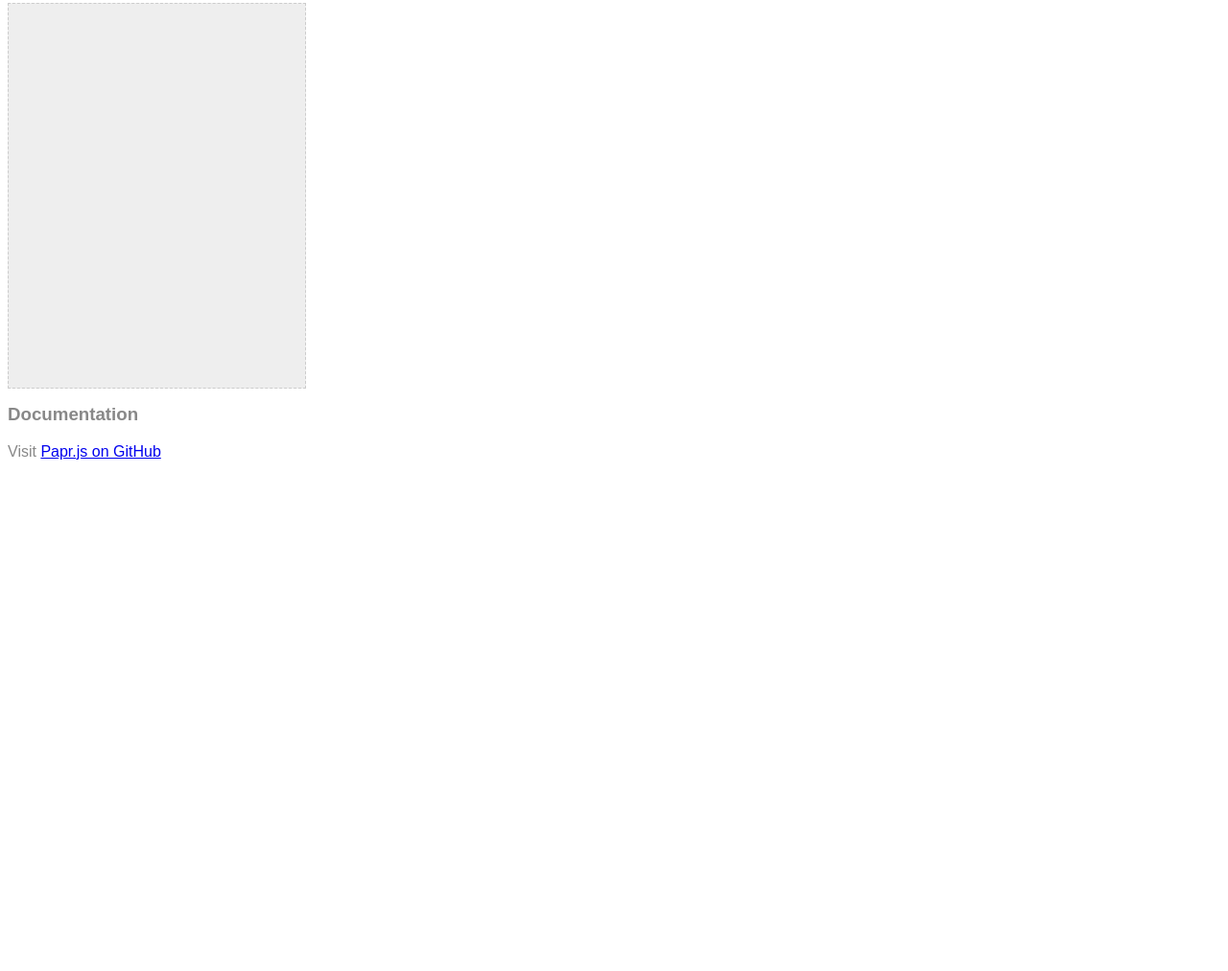
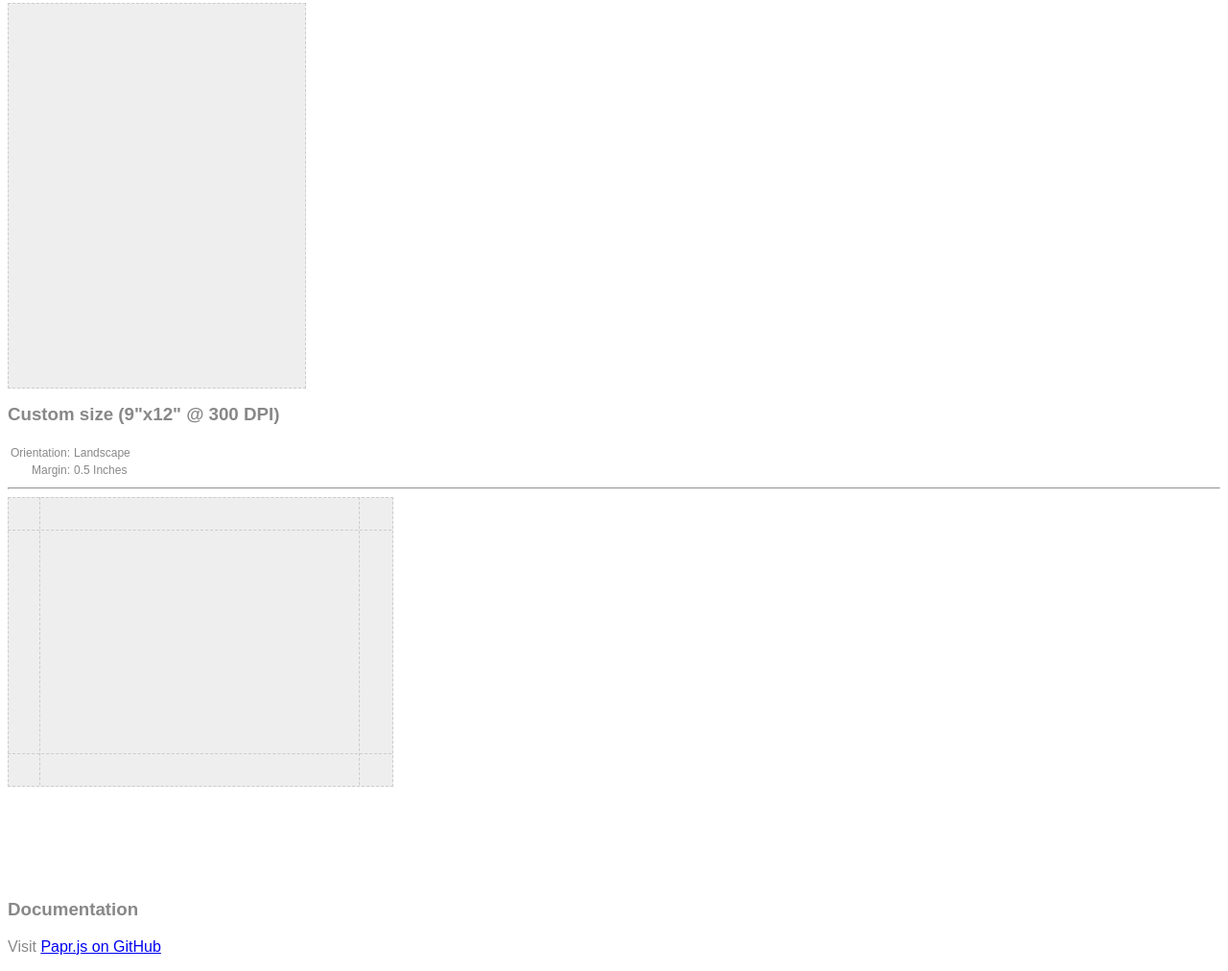
Before and after one commit to rawswift/papr.js, a plain HTML site: page index.html in a window 1280 px wide. Shown: the part 1757-2769 px from the top of the page at 96% size. Before the commit the page ends 2253 px from the top, so only its background shows below. Drawn offline with nearby package versions, Linux system fonts and the light colour scheme.

Commit message:
Add custom sized paper

```diff
--- a/index.html
+++ b/index.html
@@ -66,6 +66,15 @@
 
 <div id="letter-nomargin-placeholder" style="width:400px; height:400px;"></div>
 
+<h3>Custom size (9"x12" @ 300 DPI)</h3>
+<table>
+    <tr><td class="right">Orientation:</td><td class="left">Landscape</td></tr>
+    <tr><td class="right">Margin:</td><td class="left">0.5 Inches</td></tr>
+</table>
+<hr />
+
+<div id="custom-size-placeholder" style="width:400px; height:400px;"></div>
+
 <h3>Documentation</h3>
 
 <p>Visit <a href="https://github.com/rawswift/papr.js">Papr.js on GitHub</a></p>
@@ -112,6 +121,15 @@
         dpi: 72
     });
 
+    var letter = new Papr('custom-size-placeholder', {
+        customSize: {
+            width: 9,
+            height: 12
+        },
+        orientation: 'landscape',
+        dpi: 300
+    });
+
 })();
 </script>
 </body>
--- a/papr.js
+++ b/papr.js
@@ -23,7 +23,8 @@
                 bottom: 1
             },
             border: '#ccc dashed 1px',
-            backgroundColor: '#eee'
+            backgroundColor: '#eee',
+            customSize: {}
         }, options);
 
         // Paper sizes (in inches)
@@ -120,7 +121,10 @@
                 'border': that.options.border
             });
 
-            if (paperList.hasOwnProperty(paperSize)) {
+            // Check if customSize option is set
+            if (typeof that.options.customSize.width !== 'undefined' && typeof that.options.customSize.height !== 'undefined') {
+                paper = that.options.customSize;
+            } else if (paperList.hasOwnProperty(paperSize)) {
                 paper = paperList[paperSize];
             }
 
```
Also changed, not shown: papr.min.js, 1 other file.
